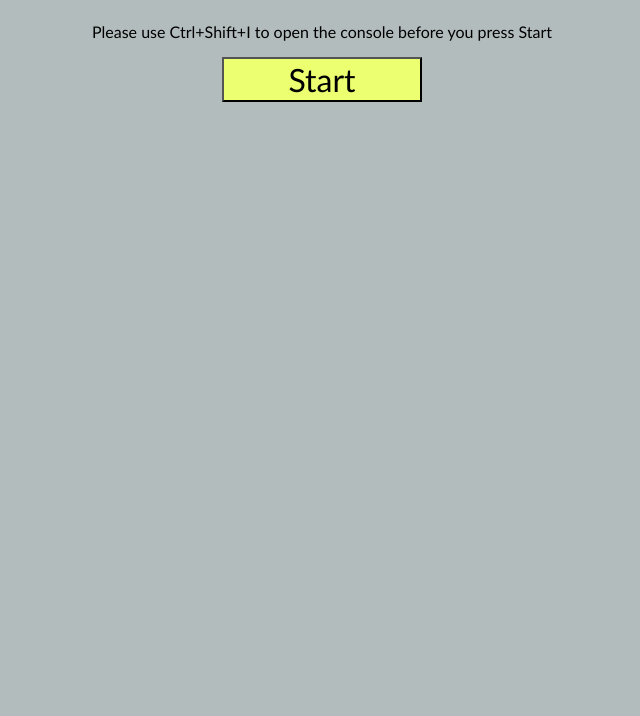
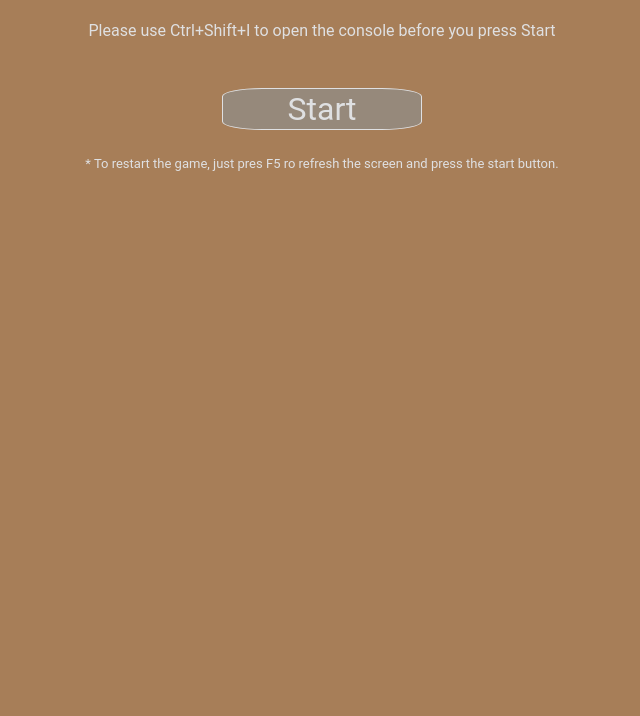
Before and after one commit to JureVastl/rock-paper-scissors, a plain HTML site: page index.html in a window 1280 px wide. Shown: the part 84-800 px from the top of the page, without its empty margins (318-958 px from the left). Drawn offline with Linux system fonts and the light colour scheme.

Commit message:
add to readme, index and css files
- Updated the readme
-added a bit of CSS style so it not looks barebone
- added some instruction text in the html

```diff
--- a/index.html
+++ b/index.html
@@ -13,6 +13,10 @@
       <h1>Rock Paper Scissors</h1>
       <p>Please use Ctrl+Shift+I to open the console before you press Start</p>
       <button onclick="game()">Start</button>
+      <p class="miniText">
+        * To restart the game, just pres F5 ro refresh the screen and press the
+        start button.
+      </p>
     </div>
   </body>
 </html>
--- a/style.css
+++ b/style.css
@@ -1,6 +1,7 @@
 * {
-  font-family: "Gill Sans", "Gill Sans MT", Calibri, "Trebuchet MS", sans-serif;
-  background-color: #b3bcbd;
+  font-family: "Roboto", "Gill Sans", "Helvetica Neue";
+  background-color: #a77e58;
+  color: #dfe0e2;
 }
 
 .container {
@@ -10,8 +11,17 @@
   flex-direction: column;
 }
 .container button {
-  background-color: #ecff70;
+  background-color: #96897b;
+  margin-top: 1em;
   width: 200px;
   height: auto;
   font-size: xx-large;
+  border: 1px solid #dfe0e2;
+  border-radius: 20%;
+  cursor: pointer;
 }
+
+.miniText {
+  font-size: small;
+  margin-top: 2em;
+}
```
Also changed, not shown: 1 other file.
